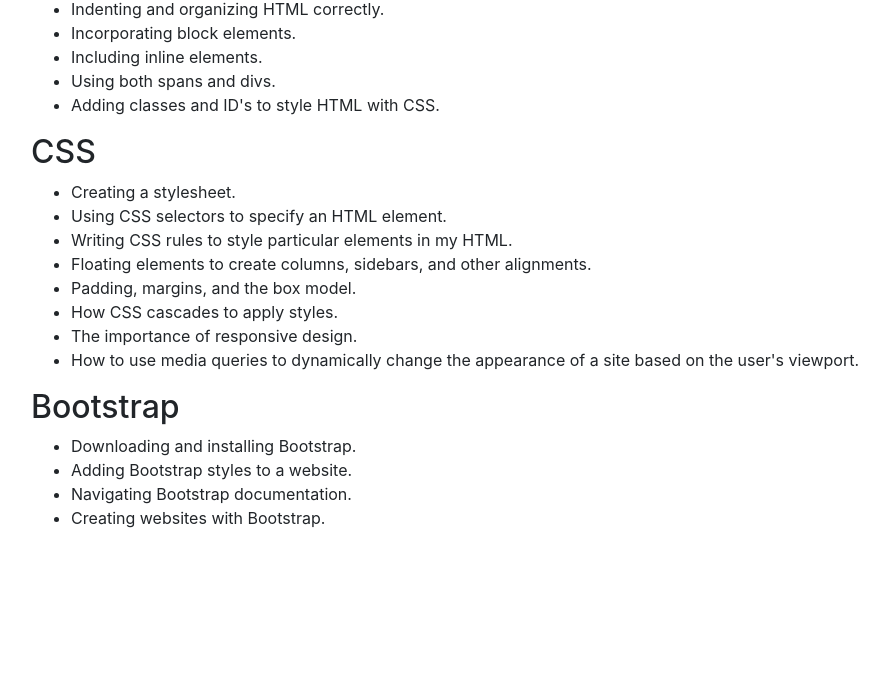
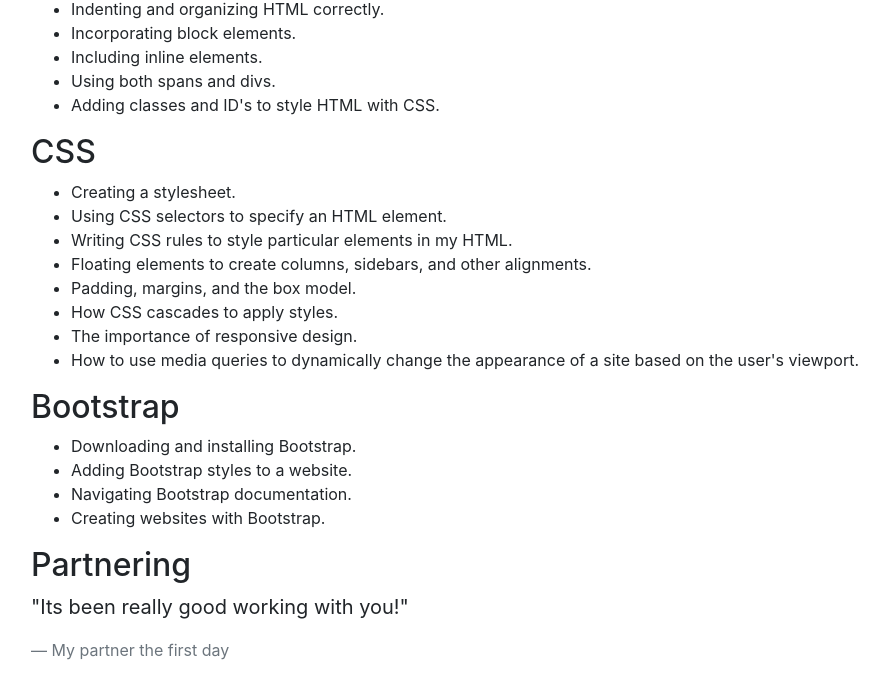
Before and after one commit to murphynd/week-in-review-, a plain HTML site: page index.html in a window 1280 px wide. Shown: the part 718-1396 px from the top of the page, without its empty margins (54-943 px from the left). Before the commit the page ends 1264 px from the top, so only its background shows below. Drawn offline with Linux system fonts and the light colour scheme.

Commit message:
added blockquote to HTML
Co- authored-by: Drew Lockhart <drewmlockhart@gmail.com>

```diff
--- a/index.html
+++ b/index.html
@@ -56,6 +56,11 @@
       <li>Navigating Bootstrap documentation.</li>
       <li>Creating websites with Bootstrap.</li>
     </ul>
+    <h2>Partnering</h2>
+    <blockquote class="blockquote">
+      <p>"Its been really good working with you!"</p>
+      <footer class="blockquote-footer">My partner the first day</footer>
+    </blockquote>
   </div>
 </body>
 </html>
```
